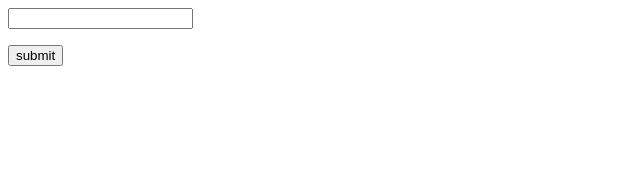
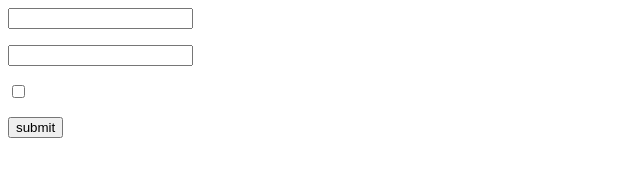
Before and after one commit to nice6599/MeConnect, a plain HTML site: page index.html in a window 1280 px wide. Shown: the whole page, without its empty margins (0-640 px from the left). Drawn offline with Linux system fonts and the light colour scheme.

Commit message:
Update index.html

```diff
--- a/index.html
+++ b/index.html
@@ -2,7 +2,13 @@
   <p>
     <input type="text" name="sysdata" />
   </p>
+  <p>
+    <input type="number" name="number" />
+  </p>
 
+  <p>
+    <input type="checkbox" name="craft" value="true">
+  </p>
   <p>
     <button type="submit">submit</button>
   </p>
```
